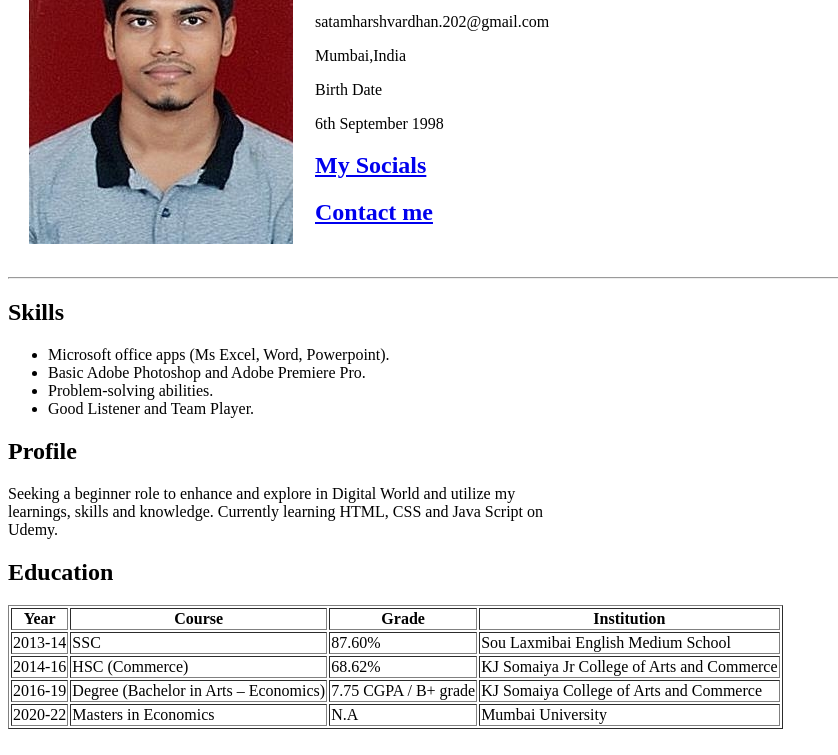
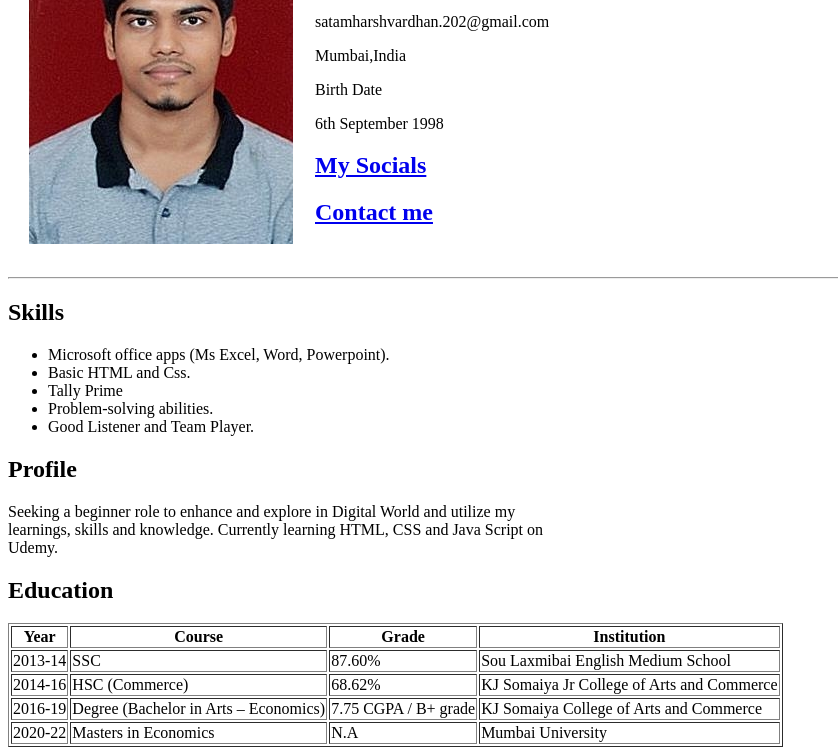
Before and after one commit to HarshvardhanSatam19/cv, a plain HTML site: page index.html in a window 1280 px wide. Shown: the part 132-887 px from the top of the page, without its empty margins (0-838 px from the left). Drawn offline with Linux system fonts and the light colour scheme.

Commit message:
Add files via upload
initial cv file

```diff
--- a/index.html
+++ b/index.html
@@ -3,7 +3,7 @@
 
 <head>
   <meta charset="utf-8">
-  <title>Harshvardhan's Personal Site</title>
+  <title>Harshvardhan's Personal Cv</title>
 </head>
 
 <body>
@@ -30,7 +30,8 @@
   <h2>Skills</h2>
   <ul>
     <li>Microsoft office apps (Ms Excel, Word, Powerpoint).</li>
-    <li>Basic Adobe Photoshop and Adobe Premiere Pro.</li>
+    <li>Basic HTML and Css.</li>
+    <li>Tally Prime</li>
     <li>Problem-solving abilities.</li>
     <li>Good Listener and Team Player.</li>
   </ul>
@@ -40,7 +41,6 @@
     Udemy.</p>
   <h2>Education</h2>
   <table border="1">
-
     <tr>
       <th>Year</th>
       <th>Course</th>
```
Lines whose indentation alone changed are shown as unchanged.
